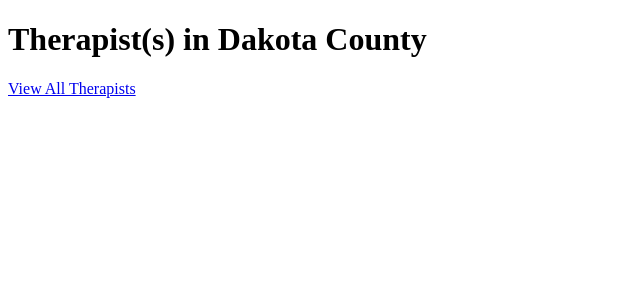
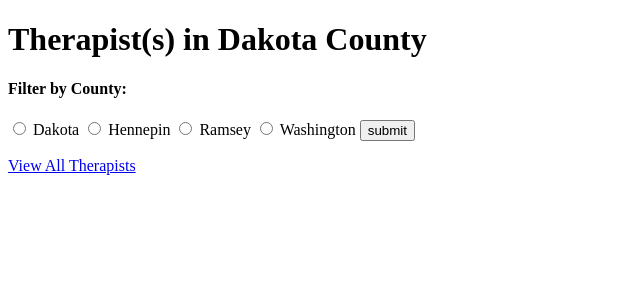
Before and after one commit to cvang1231/hmong-mentalhealth-today, a Flask app: page /therapists/dakota-county in a window 1280 px wide. Shown: the top 300 px of the page, without its empty margins (0-640 px from the left). Run offline with Flask 2, Linux system fonts and the light colour scheme; data that the repository does not hold is empty.

Commit message:
Added radio buttons to each county page.

```diff
--- a/templates/dakota.html
+++ b/templates/dakota.html
@@ -4,6 +4,20 @@
 
 {% block body %}
 <h1>Therapist(s) in Dakota County</h1>
+<div id="county-list">
+    <h4>Filter by County:</h4>
+    <form>
+        <input type="radio" name="county" value="dakota">
+        <label>Dakota</label>
+        <input type="radio" name="county" value="hennepin">
+        <label>Hennepin</label>
+        <input type="radio" name="county" value="ramsey">
+        <label>Ramsey</label>
+        <input type="radio" name="county" value="washington">
+        <label>Washington</label>
+        <button type="submit">submit</button>
+    </form>
+</div>
 <ul>
     {% for therapist in therapists %}
     {% if therapist.county == "Dakota" %}
```
Also changed, not shown: templates/hennepin.html (+14 -0 lines), templates/ramsey.html (+14 -0 lines), templates/washington.html (+14 -0 lines).
